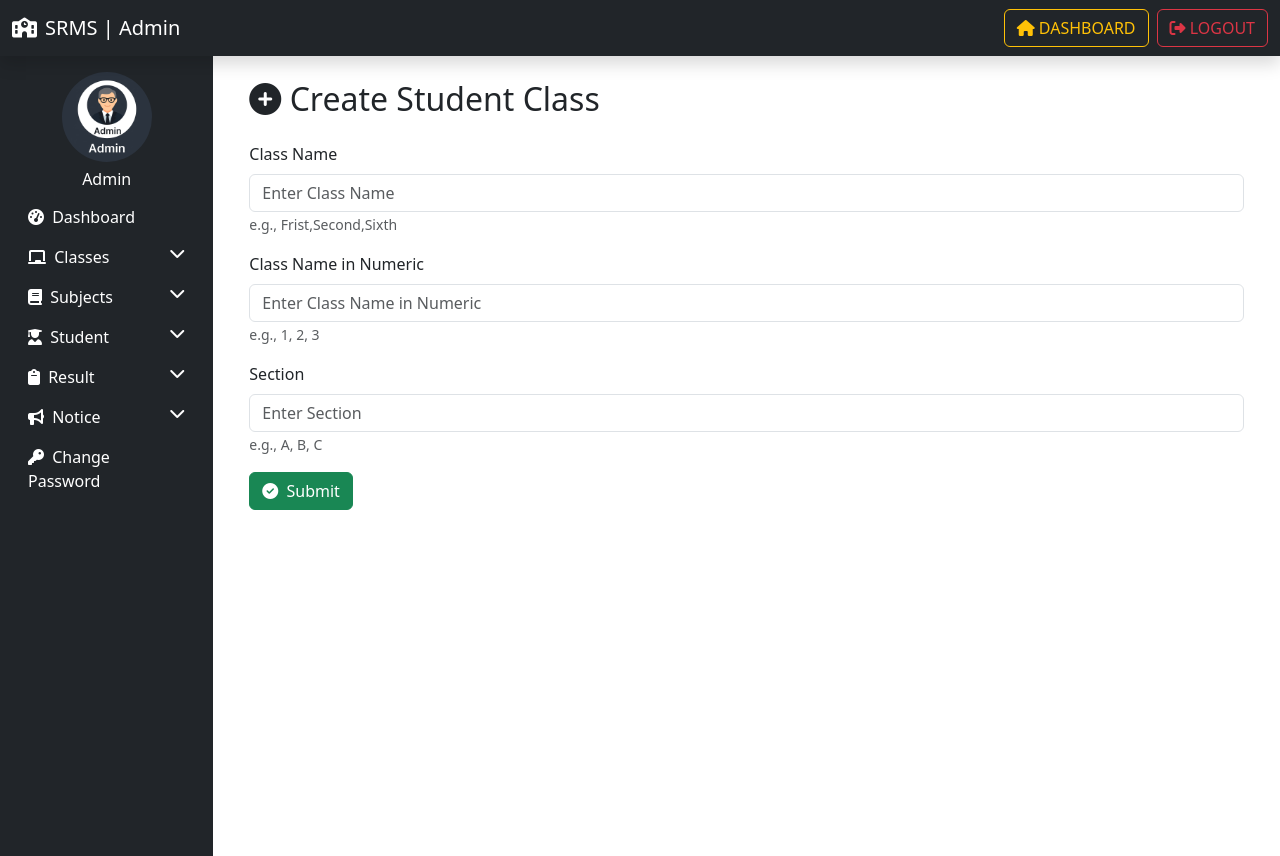
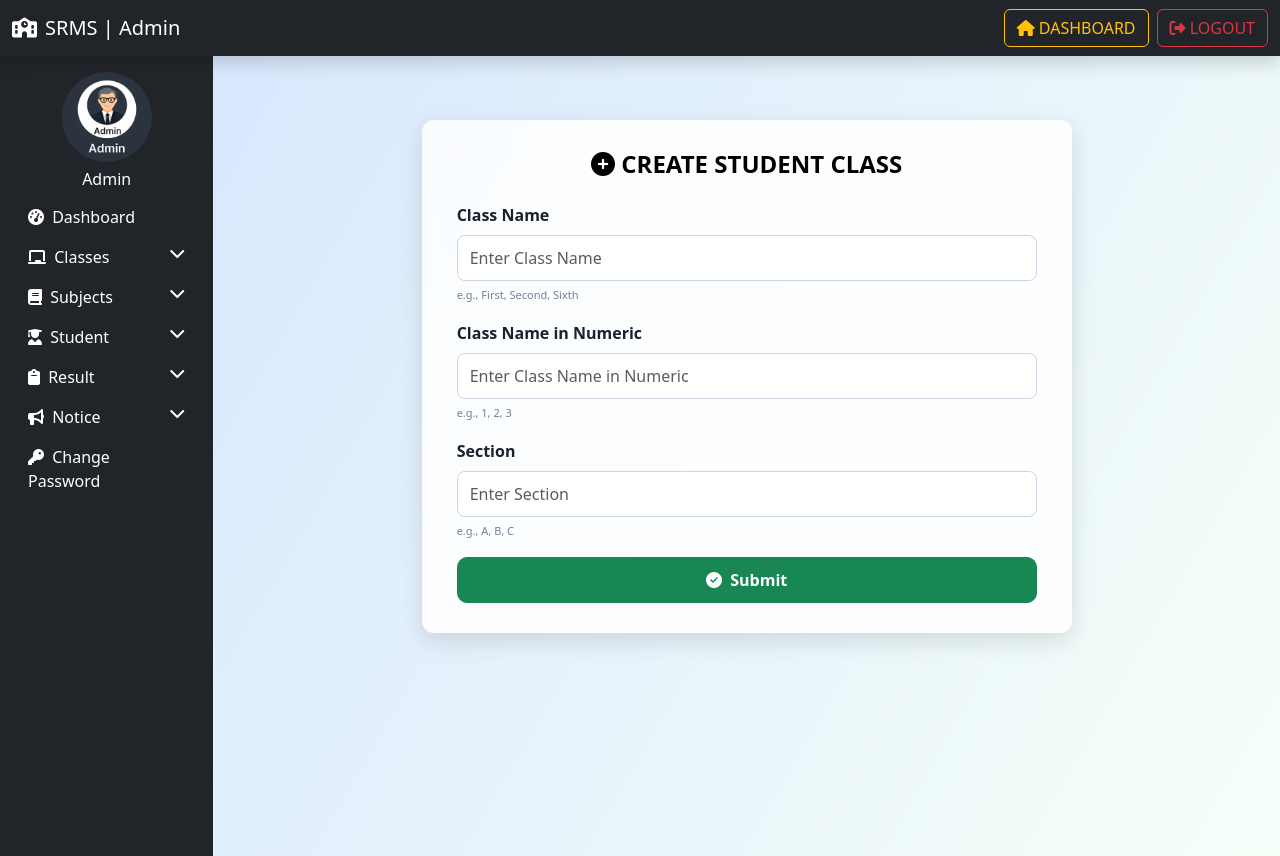
Before and after one commit to PiyushAtCode/Student-Result-Management-System, a Django app: page /create_class/ in a window 1280 px wide. Run offline with Django 5.2, Linux system fonts and the light colour scheme; a user stored in the database is signed in.

Commit message:
updated project files

```diff
--- a/StudentResultManagement/resultapp/templates/create_class.html
+++ b/StudentResultManagement/resultapp/templates/create_class.html
@@ -1,68 +1,113 @@
-{% extends "admin_base.html" %} {% load static %} {% block content %}
+{% extends "admin_base.html" %}
+{% load static %}
+{% block content %}
+
+<style>
+.container {
+    max-width: 650px;
+    background: rgba(255, 255, 255, 0.85);
+    backdrop-filter: blur(10px);
+    padding: 30px 35px;
+    border-radius: 12px;
+    margin-top: 40px;
+    box-shadow: 0 8px 25px rgba(0, 0, 0, 0.12);
+}
+
+h2 {
+    font-weight: 700;
+    color: #000000; /* ✅ Black Title */
+    text-align: center;
+    text-transform: uppercase;
+    font-size: 24px;
+    margin-bottom: 30px;
+}
+
+label {
+    font-weight: 600;
+    color: #1a202c;
+}
+
+input.form-control {
+    border-radius: 8px;
+    padding: 10px 12px;
+    border: 1px solid #cbd5e0;
+    transition: 0.3s ease;
+}
+
+input.form-control:focus {
+    border-color: #3182ce;
+    box-shadow: 0 0 8px rgba(49, 130, 206, 0.25);
+}
+
+small.text-muted {
+    font-size: 11px;
+    color: #718096 !important;
+}
+
+.btn-success {
+    width: 100%;
+    font-weight: 600;
+    padding: 10px;
+    border-radius: 10px;
+    font-size: 16px;
+    transition: 0.3s ease;
+}
+
+.btn-success:hover {
+    background-color: #2f855a;
+    transform: translateY(-2px);
+    box-shadow: 0 6px 15px rgba(47, 133, 90, 0.3);
+}
+
+.alert {
+    border-radius: 8px;
+    animation: fadeSlide .4s ease-in-out;
+}
+
+@keyframes fadeSlide {
+    from { opacity: 0; transform: translateY(-8px); }
+    to { opacity: 1; transform: translateY(0); }
+}
+
+body {
+    background: linear-gradient(120deg, #d4e4ff, #f6fff8);
+}
+</style>
 
 <div class="container">
   <h2 class="mb-4"><i class="fas fa-plus-circle"></i> Create Student Class</h2>
-  {% if messages %} {% for message in messages %}
-  <div
-    class="alert alert-{{ message.tags }} alert-dismissible fade show"
-    role="alert"
-  >
+
+  {% if messages %}
+  {% for message in messages %}
+  <div class="alert alert-{{ message.tags }} alert-dismissible fade show" role="alert">
     {{ message }}
-    <button
-      type="button"
-      class="btn-close"
-      data-bs-dismiss="alert"
-      aria-label="Close"
-    ></button>
+    <button type="button" class="btn-close" data-bs-dismiss="alert" aria-label="Close"></button>
   </div>
-  {% endfor %} {% endif %}
+  {% endfor %}
+  {% endif %}
 
   <form method="POST">
     {% csrf_token %}
+
     <div class="mb-3">
       <label for="classname" class="form-label">Class Name</label>
-      <input
-        type="text"
-        class="form-control"
-        id="classname"
-        name="classname"
-        required
-        placeholder="Enter Class Name"
-      />
-      <small class="text-muted">e.g., Frist,Second,Sixth</small>
+      <input type="text" class="form-control" id="classname" name="classname" required placeholder="Enter Class Name" />
+      <small class="text-muted">e.g., First, Second, Sixth</small>
     </div>
 
     <div class="mb-3">
-      <label for="classnamenumeric" class="form-label"
-        >Class Name in Numeric</label
-      >
-      <input
-        type="text"
-        class="form-control"
-        id="classnamenumeric"
-        name="classnamenumeric"
-        required
-        placeholder="Enter Class Name in Numeric"
-      />
+      <label for="classnamenumeric" class="form-label">Class Name in Numeric</label>
+      <input type="text" class="form-control" id="classnamenumeric" name="classnamenumeric" required placeholder="Enter Class Name in Numeric" />
       <small class="text-muted">e.g., 1, 2, 3</small>
     </div>
 
     <div class="mb-3">
       <label for="section" class="form-label">Section</label>
-      <input
-        type="text"
-        class="form-control"
-        id="section"
-        name="section"
-        required
-        placeholder="Enter Section"
-      />
+      <input type="text" class="form-control" id="section" name="section" required placeholder="Enter Section" />
       <small class="text-muted">e.g., A, B, C</small>
     </div>
 
-    <button type="submit" class="btn btn-success">
-      <i class="fas fa-check-circle me-1"></i> Submit
-    </button>
+    <button type="submit" class="btn btn-success"><i class="fas fa-check-circle me-1"></i> Submit</button>
   </form>
 </div>
 
```
Also changed, not shown: StudentResultManagement/resultapp/templates/manage_classes.html (+81 -21 lines), StudentResultManagement/db.sqlite3.
